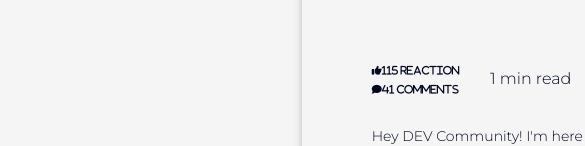
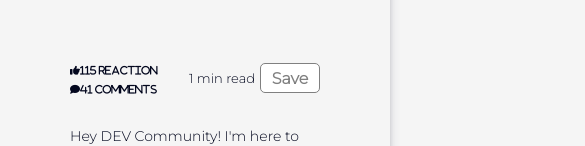
Before and after one commit to chidieb11/StoryBlogClient, a React (Create React App) app: page / in a window 390 px wide. Shown: the part 597-743 px from the top of the page, 585 px wide, since content can reach past the window. Built offline with nearby package versions, Linux system fonts and the light colour scheme.

Commit message:
Initial commit

```diff
--- a/src/components/body/body.css
+++ b/src/components/body/body.css
@@ -146,3 +146,37 @@
   flex-direction: column;
   margin: 20px 0;
 }
+
+@media (max-width: 1100px) {
+  .bodyContainer {
+    margin: 0;
+  }
+  .leftBody {
+    flex: 0;
+    display: none;
+  }
+
+  .rightBody {
+    flex: 0;
+    display: none;
+  }
+
+  .centerBody {
+    display: flex;
+    flex-direction: column;
+    margin: 0;
+  }
+
+  .centerBodyImg {
+    width: 100%;
+  }
+
+  .readTime p {
+    font-size: 13px;
+    margin-right: 5px;
+  }
+
+  .reactionBtn {
+    width: 60px;
+  }
+}
--- a/src/components/navbar/navbar.css
+++ b/src/components/navbar/navbar.css
@@ -74,3 +74,9 @@
   justify-content: center;
   margin: 5px 0 5px 20px;
 }
+
+@media (max-width: 100px) {
+  .navMain {
+    margin: 0;
+  }
+}
```
